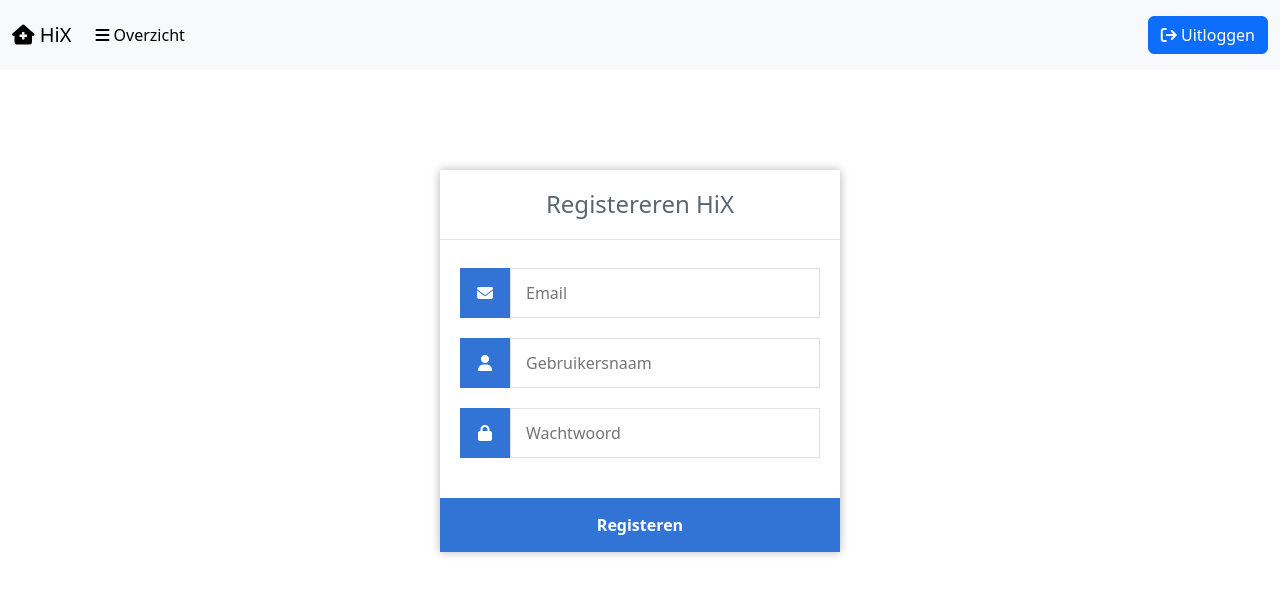
After one commit to Fabbie22/huisartssysteem, a PHP site: page /register.php in a window 1280 px wide. The commit adds this page. Shown: the top 596 px of the page. Run offline with PHP 8.4, Linux system fonts and the light colour scheme; a user stored in the database is signed in; some libraries are stand-ins or nearby versions.

Commit message:
hashed password
Hashed password toegevoegd en ervoor gezorgd dat er een knop is, ook logout tekst veranderd naar button

```diff
--- a/inactiefpatient.php
+++ b/inactiefpatient.php
@@ -44,8 +44,8 @@ $dbh = dbcon();
       </ul>
   </div>
   <span class="navbar-text">
-        <a class="text-dark" href="./logout.php">Uitloggen</a>
-    </span>
+    <a class="text-dark" href="./logout.php"><button class="btn btn-primary"><i class="fa-solid fa-arrow-right-from-bracket" style="color: #ffffff;"></i> Uitloggen</button></a>
+  </span>
 </nav>
 <div class="modal fade" id="exampleModal" tabindex="-1" aria-labelledby="exampleModalLabel" aria-hidden="true">
   <div class="modal-dialog">
--- a/index.php
+++ b/index.php
@@ -43,8 +43,11 @@ $dbh = dbcon();
         </li>
       </ul>
     </div>
+    <span class="navbar-text" style="margin-right: 1%;">
+      <a class="text-dark" href="./register.php"><button class="btn btn-success"><i class="fa-solid fa-address-card" style="color: #ffffff;"></i> Registreren</button></a>
+    </span>
     <span class="navbar-text">
-        <a class="text-dark" href="./logout.php">Uitloggen</a>
+      <a class="text-dark" href="./logout.php"><button class="btn btn-primary"><i class="fa-solid fa-arrow-right-from-bracket" style="color: #ffffff;"></i> Uitloggen</button></a>
     </span>
 </nav>
 <div class="modal fade" id="exampleModal" tabindex="-1" aria-labelledby="exampleModalLabel" aria-hidden="true">
--- a/patientgegevens.php
+++ b/patientgegevens.php
@@ -31,10 +31,13 @@ $datum = date('Y/m/d');
       <div class="collapse navbar-collapse" id="navbarNav">
         <ul class="navbar-nav">
           <li class="nav-item">
-            <a class="nav-link active" href="index.php"><i class="fa-solid fa-book-medical" style="color: #000000;"></i> Overzicht</a>
+            <a class="nav-link active" href="index.php"><i class="fa-solid fa-bars" style="color: #000000;"></i> Overzicht</a>
           </li>
         </ul>
       </div>
+    <span class="navbar-text">
+      <a class="text-dark" href="./logout.php"><button class="btn btn-primary"><i class="fa-solid fa-arrow-right-from-bracket" style="color: #ffffff;"></i> Uitloggen</button></a>
+    </span>
     </nav>
     <?php
     if(isset($_GET['patient_id']))
--- /dev/null
+++ b/register.php
@@ -0,0 +1,61 @@
+<?php
+session_start();
+if(!isset($_SESSION['loggedin'])){
+  header("Location: ./login.php");
+  exit;
+}
+require_once("./connection.php");
+
+$dbh = dbcon();
+?>
+<!DOCTYPE html>
+<html lang="nl">
+<head>
+  <meta charset="UTF-8">
+  <meta name="viewport" content="width=device-width, initial-scale=1.0">
+  <link rel="stylesheet" href="./reset.css">
+  <link href="https://cdn.jsdelivr.net/npm/bootstrap@5.3.2/dist/css/bootstrap.min.css" rel="stylesheet" integrity="sha384-T3c6CoIi6uLrA9TneNEoa7RxnatzjcDSCmG1MXxSR1GAsXEV/Dwwykc2MPK8M2HN" crossorigin="anonymous">
+  <link rel="stylesheet" href="./style.css">
+  <script src="https://ajax.googleapis.com/ajax/libs/jquery/3.7.1/jquery.min.js"></script>
+  <script src="https://kit.fontawesome.com/382a0b3e8b.js" crossorigin="anonymous"></script>
+  <title>HiX - Patient Overzicht</title>
+</head>
+<body>
+<nav class="navbar navbar-expand-lg bg-body-tertiary">
+  <div class="container-fluid">
+    <a class="navbar-brand" href="index.php"><i class="fa-solid fa-house-medical" style="color: #000000;"></i> HiX</a>
+    <button class="navbar-toggler" type="button" data-bs-toggle="collapse" data-bs-target="#navbarNav" aria-controls="navbarNav" aria-expanded="false" aria-label="Toggle navigation">
+      <span class="navbar-toggler-icon"></span>
+    </button>
+    <div class="collapse navbar-collapse" id="navbarNav">
+      <ul class="navbar-nav">
+        <li class="nav-item">
+          <a class="nav-link active" href="index.php"><i class="fa-solid fa-bars" style="color: #000000;"></i> Overzicht</a>
+        </li>
+      </ul>
+    </div>
+    <span class="navbar-text">
+      <a class="text-dark" href="./logout.php"><button class="btn btn-primary"><i class="fa-solid fa-arrow-right-from-bracket" style="color: #ffffff;"></i> Uitloggen</button></a>
+    </span>
+</nav>
+<div class="login">
+    <h1>Registereren HiX</h1>
+    <form action="registerdoc.php" method="POST" autocomplete="off">
+    <label for="email">
+					<i class="fas fa-envelope"></i>
+				</label>
+				<input type="email" name="email" placeholder="Email" id="email" required>
+        <label for="username">
+            <i class="fas fa-user"></i>
+        </label>
+        <input type="text" name="user_name" placeholder="Gebruikersnaam" id="user_name" required>
+        <label for="password">
+            <i class="fas fa-lock"></i>
+        </label>
+        <input type="password" name="password" placeholder="Wachtwoord" id="password" required>
+        <input type="submit" value="Registeren" name="register">
+    </form>
+</div>
+<script src="https://cdn.jsdelivr.net/npm/bootstrap@5.3.2/dist/js/bootstrap.bundle.min.js" integrity="sha384-C6RzsynM9kWDrMNeT87bh95OGNyZPhcTNXj1NW7RuBCsyN/o0jlpcV8Qyq46cDfL" crossorigin="anonymous"></script>
+</body>
+</html>
```
Also changed, not shown: addfunctions.php (+16 -0 lines), authentication.php (+17 -24 lines), registerdoc.php (added, +21 -0 lines).
